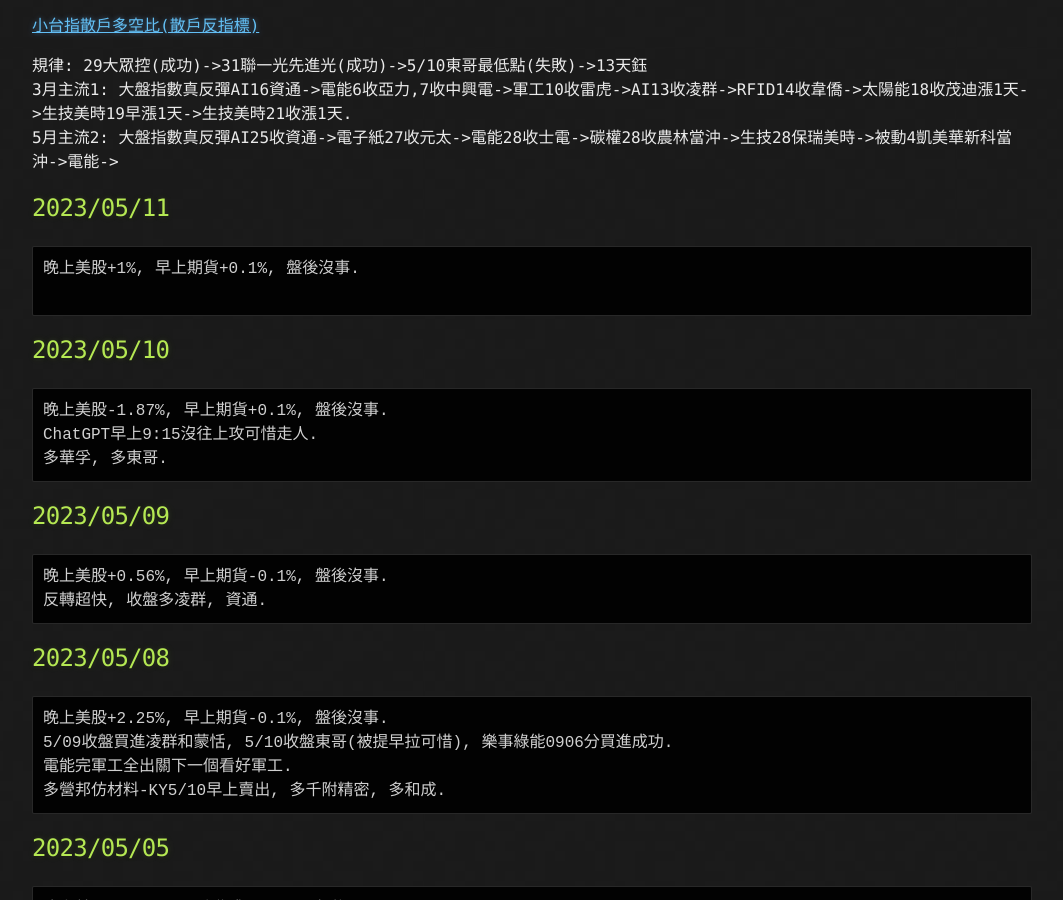
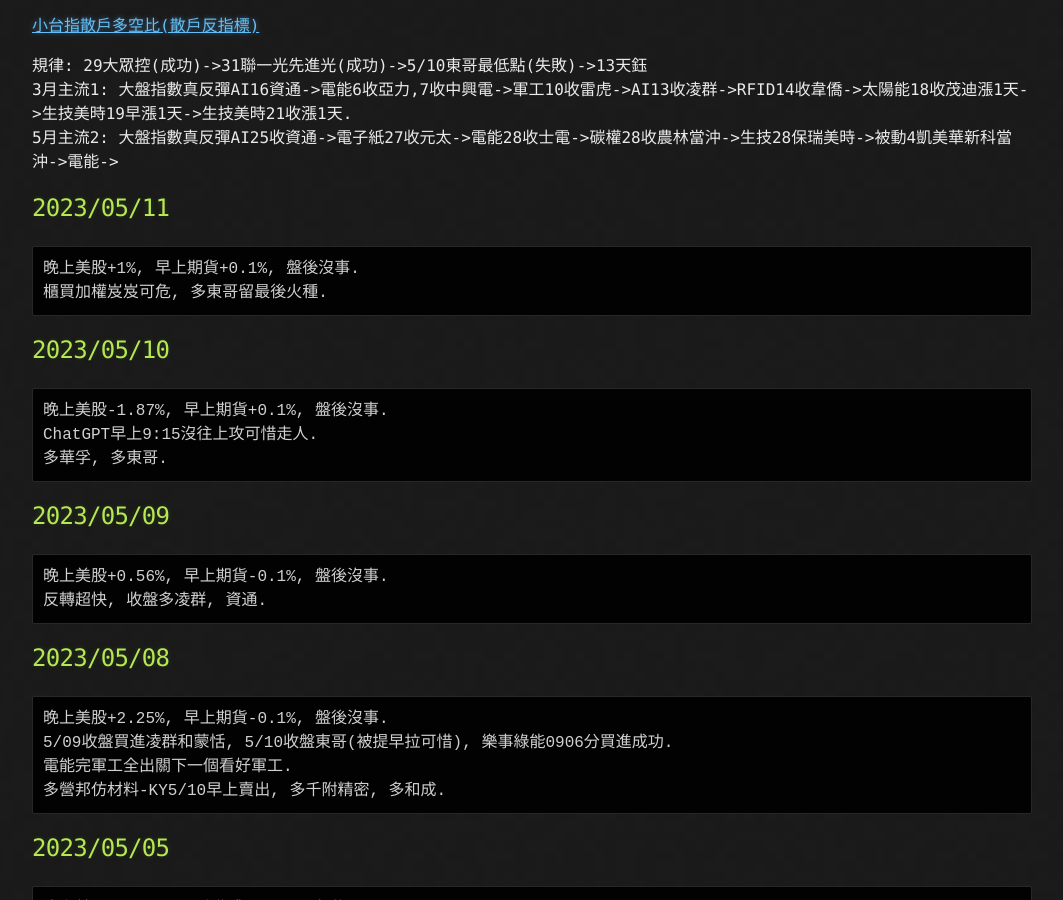
Before and after one commit to lepg5487/Stock_God, a Jekyll site: the page built from index.md, in a window 1280 px wide and 900 px high, scrolled down 484 px. Shown: the whole window, without its empty margins (108-1171 px from the left). Built offline with Jekyll 4.4.1, drawn with Linux system fonts in a browser that asks for light colours; our own code applies the rules of GitHub Pages for plain Markdown files.

Commit message:
Update index.md

````diff
--- a/index.md
+++ b/index.md
@@ -23,7 +23,7 @@ layout: testlayouts
 ## 2023/05/11
 ```
 晚上美股+1%, 早上期貨+0.1%, 盤後沒事.
-
+櫃買加權岌岌可危, 多東哥留最後火種.
 ```
 
 ## 2023/05/10
````
